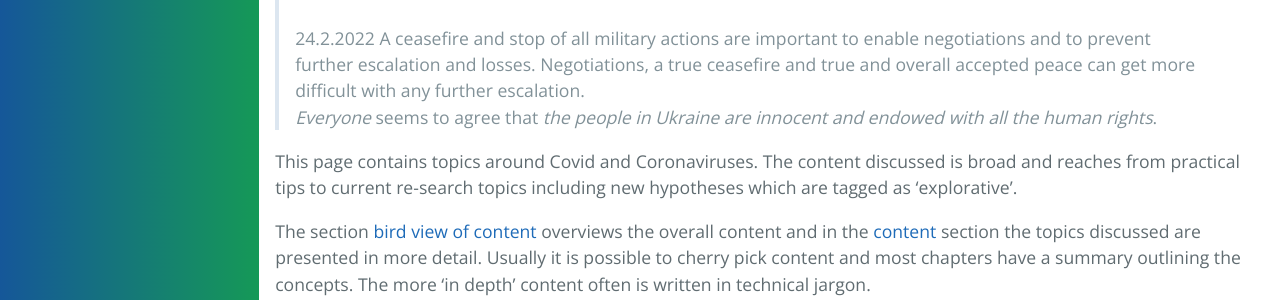
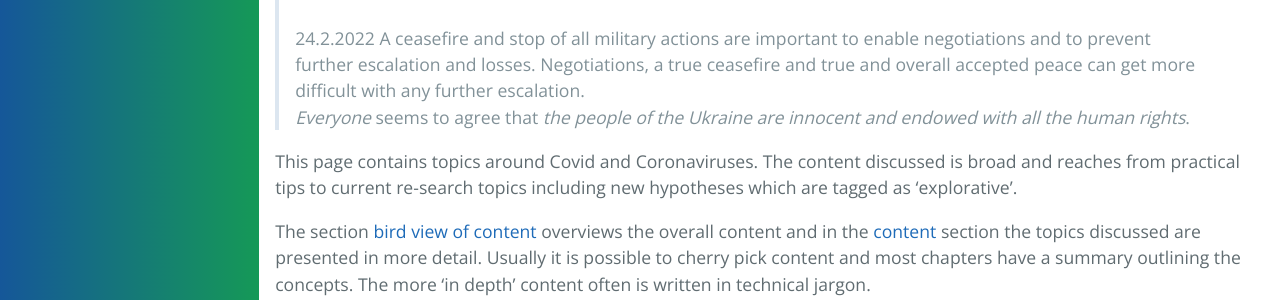
Before and after one commit to forestgrape/coronavirus, a Jekyll site: the page built from index.md, in a window 1280 px wide and 900 px high. Shown: the part 301-601 px from the top of the window. Built offline with Jekyll 4.4.1, drawn with Linux system fonts in a browser that asks for light colours; our own code applies the rules of GitHub Pages for plain Markdown files.

Commit message:
formulation

```diff
--- a/index.md
+++ b/index.md
@@ -12,7 +12,7 @@ explorative: 1
 > 24.2.2022
 > A ceasefire and stop of all military actions are important to enable negotiations and to prevent further escalation and losses. Negotiations, a true ceasefire and true and overall accepted peace can get more difficult with any further escalation.
 > <br>
-> *Everyone* seems to agree that *the people in Ukraine are innocent and endowed with all the human rights*.
+> *Everyone* seems to agree that *the people of the Ukraine are innocent and endowed with all the human rights*.
 
 
 
```
